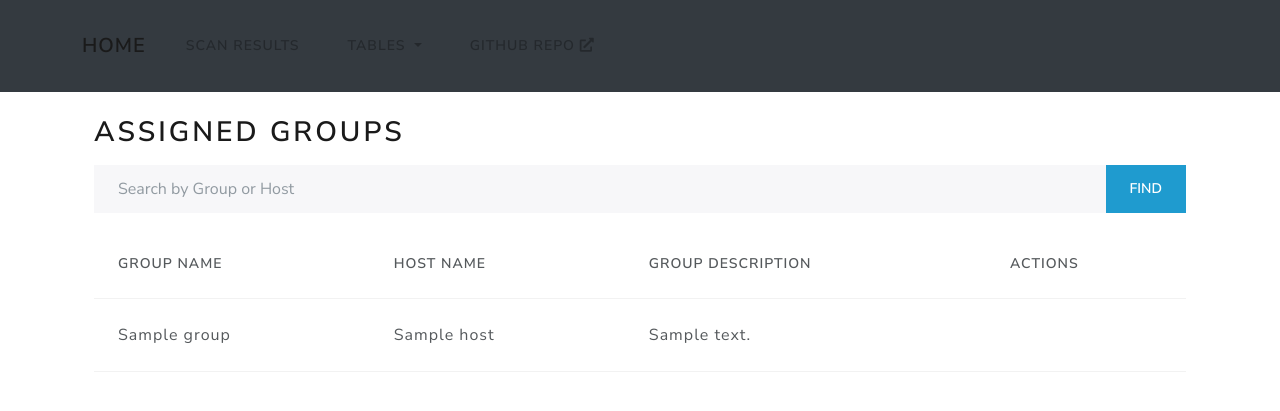
After one commit to jorgesoft/django-vulns, a Django app: page /assigned_groups/ in a window 1280 px wide. The commit adds this page. Shown: the top 411 px of the page. Run offline with Django 5.2, Linux system fonts and the light colour scheme; data comes from the database, SQL or seed files in the repository; tables that the repository leaves empty hold one stand-in row (values such as "Sample post"); some libraries are stand-ins or nearby versions.

Commit message:
django added assigned_groups list view and mysql added table to better show list

```diff
--- /dev/null
+++ b/dashboard/templates/dashboard/assigned_groups/list.html
@@ -0,0 +1,52 @@
+{% extends 'base.html' %}
+
+{% block content %}
+<div class="container mt-3">
+    <h2>Assigned Groups</h2>
+    <div class="mb-3">
+        {% comment %} <a href="{% url 'assigned-group-create' %}" class="btn btn-success">Create New</a> {% endcomment %}
+    </div>
+    <div class="search-form mb-3">
+        <form method="get" action="{% url 'assigned_groups' %}">
+            <div class="input-group">
+                <input type="text" class="form-control" name="search_query" placeholder="Search by Group or Host" value="{{ request.GET.search_query|default:'' }}">
+                <div class="input-group-append">
+                    <button type="submit" class="btn btn-info">Find</button>
+                </div>
+            </div>
+        </form>
+    </div>
+    <div class="table-responsive">
+        <table class="table">
+            <thead>
+                <tr>
+                    <th>Group Name</th>
+                    <th>Host Name</th>
+                    <th>Group Description</th>
+                    <th>Actions</th>
+                </tr>
+            </thead>
+            <tbody>
+                {% for group in assigned_groups %}
+                <tr>
+                    <td>{{ group.groups_name }}</td>
+                    <td>{{ group.host_name }}</td>
+                    <td>{{ group.group_description }}</td>
+                    <td>
+{% comment %}                         <a href="{% url 'assigned-group-update' group.groups_name group.hosts_id %}" class="btn btn-outline-dark btn-sm btn-fixed-width my-1">Update</a>
+                        <form action="{% url 'assigned-group-delete' group.groups_name group.hosts_id %}" method="post" class="d-inline-block" onsubmit="return confirm('Are you sure you want to delete this assigned group?');">
+                            {% csrf_token %}
+                            <button type="submit" class="btn btn-outline-danger btn-sm btn-fixed-width my-1">Delete</button>
+                        </form> {% endcomment %}
+                    </td>
+                </tr>
+                {% empty %}
+                <tr>
+                    <td colspan="5">No assigned groups available.</td>
+                </tr>
+                {% endfor %}
+            </tbody>
+        </table>
+    </div>
+</div>
+{% endblock %}
--- a/dashboard/urls.py
+++ b/dashboard/urls.py
@@ -31,6 +31,9 @@ from .views.os import (
     delete_os,
     update_os,
 )
+from .views.assigned_groups import (
+    assigned_groups_list,
+)
 
 urlpatterns = [
     # Vulnerabilities URLs
@@ -60,4 +63,6 @@ urlpatterns = [
     path('os/create/', create_os, name='os-create'),
     path('os/delete/<str:os_id>/', delete_os, name='os-delete'),
     path('os/update/<str:os_id>/', update_os, name='os-update'),
+    # Assigned_groups URLs
+    path('assigned_groups/', assigned_groups_list, name='assigned_groups'),
 ]
--- /dev/null
+++ b/dashboard/views/assigned_groups.py
@@ -0,0 +1,30 @@
+from django.shortcuts import render, redirect
+from django.http import Http404
+from django.db import connection
+from django.contrib import messages
+from ..forms import VulnerabilitiesForm
+
+def assigned_groups_list(request):
+    search_query = request.GET.get('search', '')
+    assigned_groups = []  # Initialize as an empty list
+
+    with connection.cursor() as cursor:
+        if search_query:
+            # Use the created SQL view 'assigned_group_details' instead of the 'assigne_groups' table
+            cursor.execute("""
+                SELECT *
+                FROM assigned_group_details
+                WHERE groups_name LIKE %s OR host_name LIKE %s
+            """, ['%' + search_query + '%', '%' + search_query + '%'])
+        else:
+            cursor.execute("SELECT * FROM assigned_group_details")
+        result = cursor.fetchall()
+
+        if result:
+            columns = [col[0] for col in cursor.description]
+            assigned_groups = [dict(zip(columns, row)) for row in result]
+
+    return render(request, 'dashboard/assigned_groups/list.html', {
+        'assigned_groups': assigned_groups,
+        'search_query': search_query
+    })
--- a/templates/base.html
+++ b/templates/base.html
@@ -32,7 +32,7 @@
                             <a class="dropdown-item" href="{% url 'users' %}">Users</a>
                             <a class="dropdown-item" href="{% url 'groups' %}">Groups</a>
                             <a class="dropdown-item" href="{% url 'os' %}">OS</a>
-                            <a class="dropdown-item" href="#">Assigned Groups</a>
+                            <a class="dropdown-item" href="{% url 'assigned_groups' %}">Assigned Groups</a>
                             <a class="dropdown-item" href="#">Access Roles</a>
                             <a class="dropdown-item" href="#">Active Users</a>
                         </div>
```
Also changed, not shown: db_files/sql_files/views.sql (+14 -0 lines).
